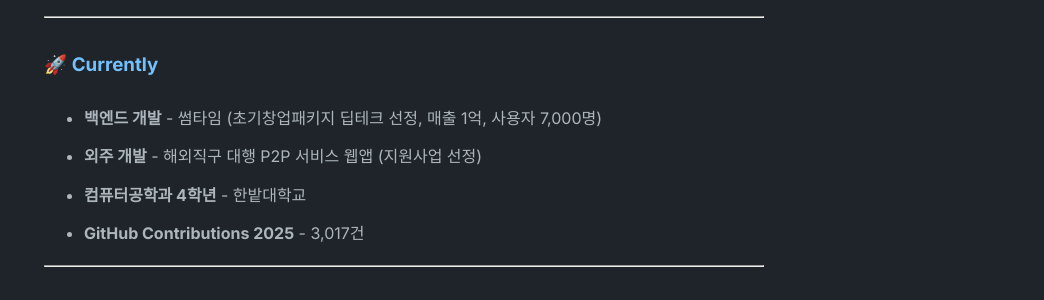
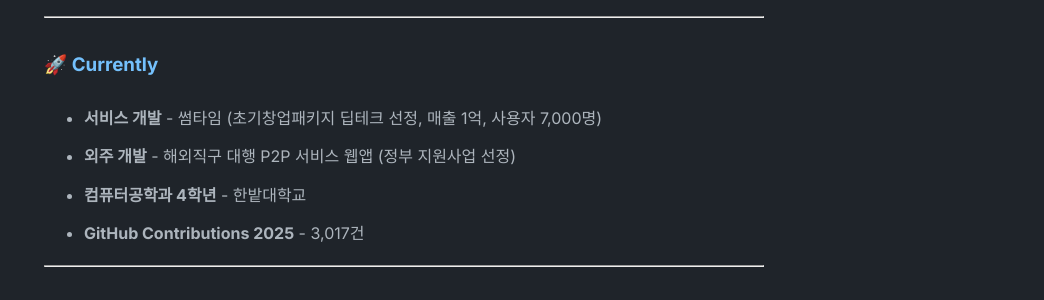
Before and after one commit to YUJAEYUN/yujaeyun.github.io, a Jekyll site: the page built from index.md, in a window 1280 px wide. Shown: the part 673-973 px from the top of the page, without its empty margins (236-1280 px from the left). Built offline with Jekyll 4.4.1, drawn with Linux system fonts in a browser that asks for light colours.

Commit message:
fix: update wording for clarity in project descriptions

```diff
--- a/index.md
+++ b/index.md
@@ -20,8 +20,8 @@ layout: home
 
 ### 🚀 Currently
 
-- **백엔드 개발** - 썸타임 (초기창업패키지 딥테크 선정, 매출 1억, 사용자 7,000명)
-- **외주 개발** - 해외직구 대행 P2P 서비스 웹앱 (지원사업 선정)
+- **서비스 개발** - 썸타임 (초기창업패키지 딥테크 선정, 매출 1억, 사용자 7,000명)
+- **외주 개발** - 해외직구 대행 P2P 서비스 웹앱 (정부 지원사업 선정)
 - **컴퓨터공학과 4학년** - 한밭대학교
 - **GitHub Contributions 2025** - 3,017건
 
```
